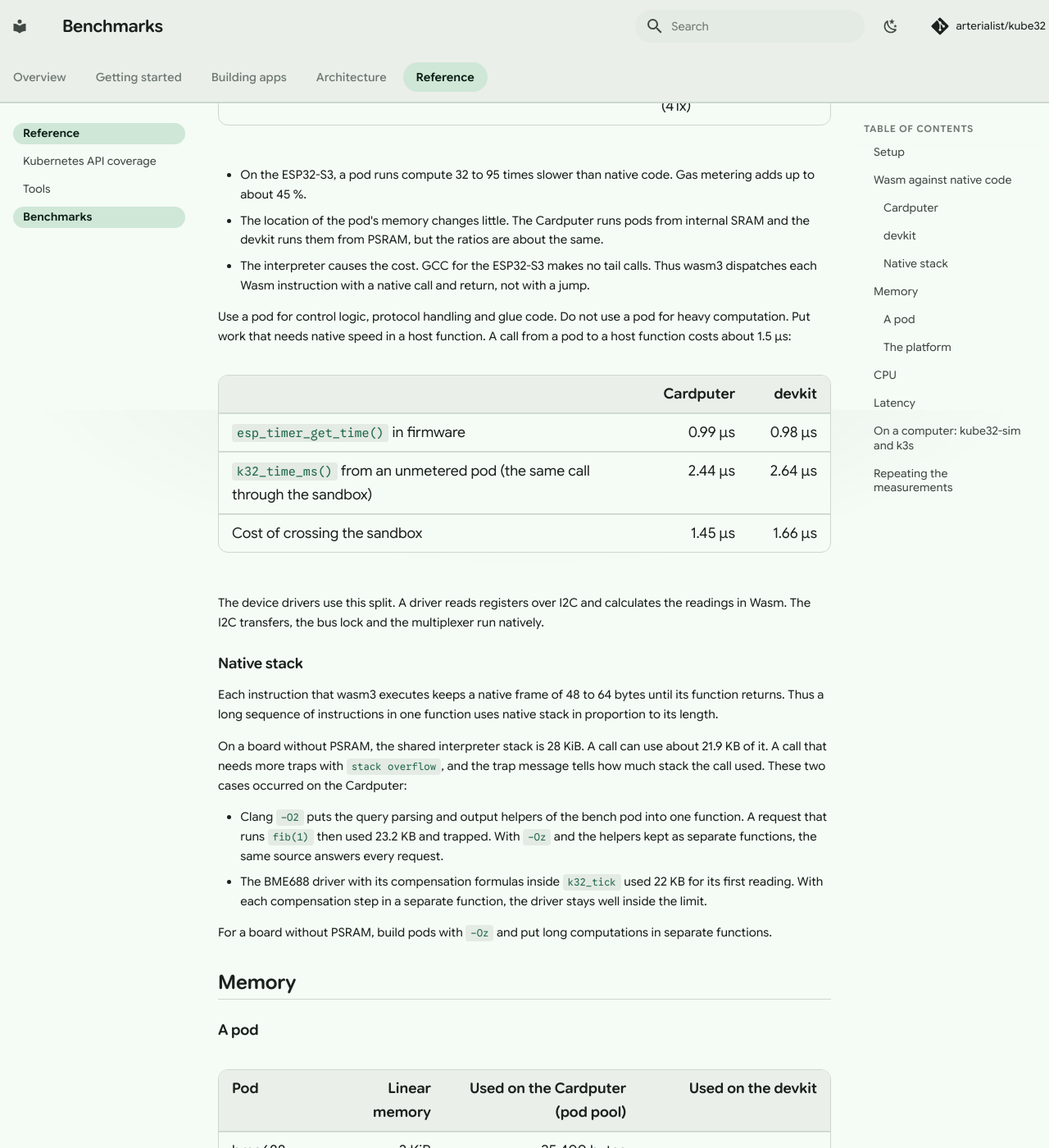
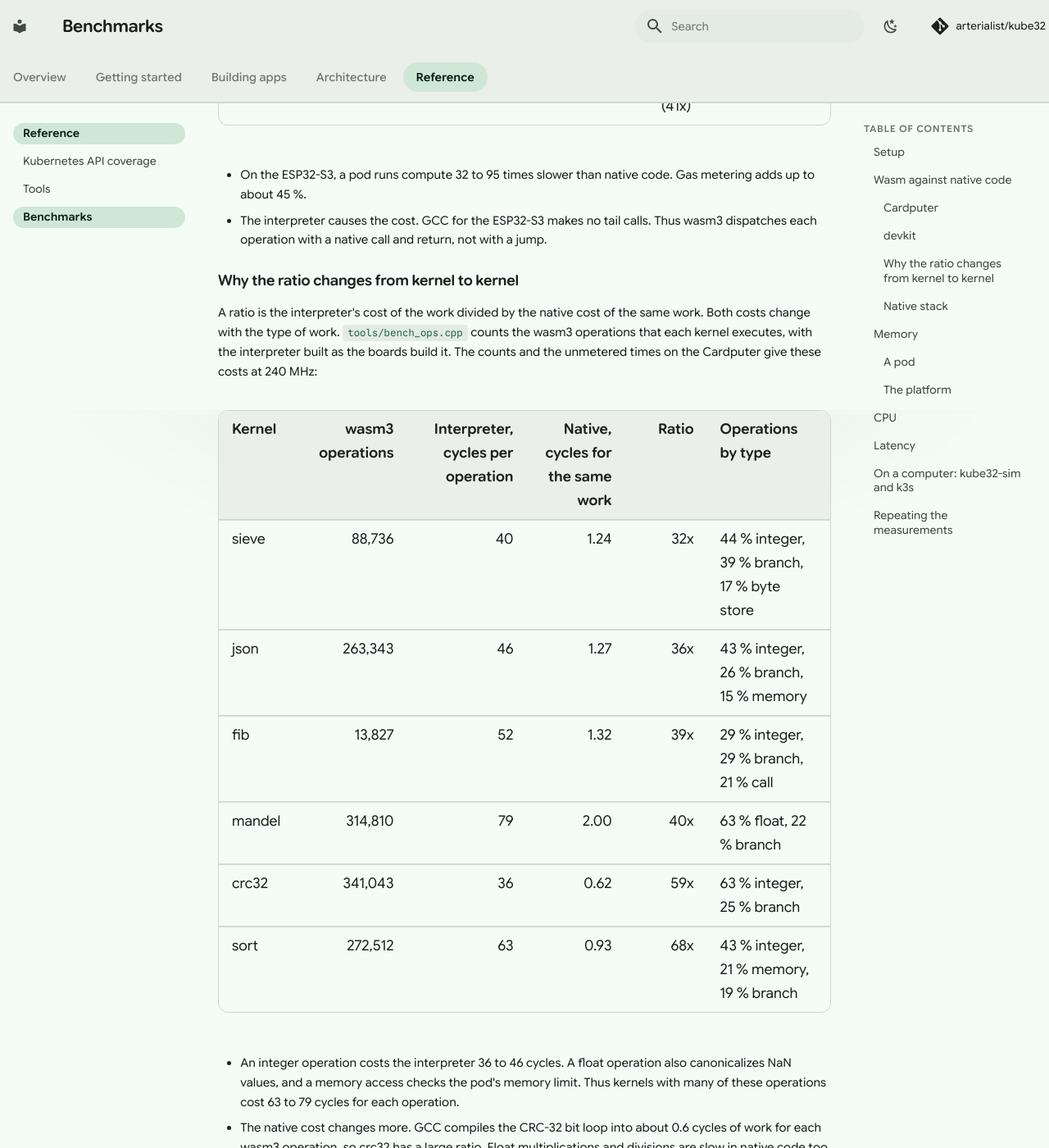
Before and after one commit to arterialist/kube32, an MkDocs documentation site: the page built from docs/benchmarks.md, in a window 1280 px wide and 1400 px high, scrolled down 2200 px. Shown: the whole window at 82% size. Built offline with MkDocs 1.6.1 and Material for MkDocs 9.7.7, drawn with Linux system fonts in a browser that asks for light colours; comment, search, counter and statistics services are not loaded; some of the changed text lies outside the part shown.

Commit message:
docs(bench): explain why the ratio to native code changes
The benchmarks page gives each kernel's wasm3 operations, the
interpreter's cycles per operation and the native cycles for the same
work on the Cardputer: 36 to 46 cycles for integer operations and 63 to
79 for float and memory operations against 0.6 to 2 cycles natively. It
gives the cost of a gas check, and the devkit's 10 to 40 % more cycles
per operation from PSRAM, which replaces the claim that the memory's
location changes little.

````diff
--- a/docs/benchmarks.md
+++ b/docs/benchmarks.md
@@ -42,8 +42,25 @@ A metered pod has the default execution budget, so gas accounting is on. An unme
 | json: 200 small JSON records (text) | 1,752 µs | 71,822 µs (41x) | 64,361 µs (37x) |
 
 - On the ESP32-S3, a pod runs compute 32 to 95 times slower than native code. Gas metering adds up to about 45 %.
-- The location of the pod's memory changes little. The Cardputer runs pods from internal SRAM and the devkit runs them from PSRAM, but the ratios are about the same.
-- The interpreter causes the cost. GCC for the ESP32-S3 makes no tail calls. Thus wasm3 dispatches each Wasm instruction with a native call and return, not with a jump.
+- The interpreter causes the cost. GCC for the ESP32-S3 makes no tail calls. Thus wasm3 dispatches each operation with a native call and return, not with a jump.
+
+### Why the ratio changes from kernel to kernel
+
+A ratio is the interpreter's cost of the work divided by the native cost of the same work. Both costs change with the type of work. `tools/bench_ops.cpp` counts the wasm3 operations that each kernel executes, with the interpreter built as the boards build it. The counts and the unmetered times on the Cardputer give these costs at 240 MHz:
+
+| Kernel | wasm3 operations | Interpreter, cycles per operation | Native, cycles for the same work | Ratio | Operations by type |
+| --- | ---: | ---: | ---: | ---: | --- |
+| sieve | 88,736 | 40 | 1.24 | 32x | 44 % integer, 39 % branch, 17 % byte store |
+| json | 263,343 | 46 | 1.27 | 36x | 43 % integer, 26 % branch, 15 % memory |
+| fib | 13,827 | 52 | 1.32 | 39x | 29 % integer, 29 % branch, 21 % call |
+| mandel | 314,810 | 79 | 2.00 | 40x | 63 % float, 22 % branch |
+| crc32 | 341,043 | 36 | 0.62 | 59x | 63 % integer, 25 % branch |
+| sort | 272,512 | 63 | 0.93 | 68x | 43 % integer, 21 % memory, 19 % branch |
+
+- An integer operation costs the interpreter 36 to 46 cycles. A float operation also canonicalizes NaN values, and a memory access checks the pod's memory limit. Thus kernels with many of these operations cost 63 to 79 cycles for each operation.
+- The native cost changes more. GCC compiles the CRC-32 bit loop into about 0.6 cycles of work for each wasm3 operation, so crc32 has a large ratio. Float multiplications and divisions are slow in native code too, so mandel has a smaller ratio than its interpreter cost suggests.
+- A gas check (`op_UseGas`) costs 46 to 77 cycles on the Cardputer. Metering adds one check for each straight sequence of code. It adds 41 to 46 % to fib, crc32, sieve and json, which have short sequences of cheap operations. It adds about 20 % to sort and mandel.
+- The devkit runs pods from PSRAM and uses 44 to 88 cycles for each operation, 10 to 40 % more than the Cardputer. Thus its ratios are higher for the integer kernels (crc32 81x, sort 80x).
 
 Use a pod for control logic, protocol handling and glue code. Do not use a pod for heavy computation. Put work that needs native speed in a host function. A call from a pod to a host function costs about 1.5 µs:
 
@@ -166,6 +183,14 @@ curl -H 'X-Kube32-Pod: default/bench' 'http://<node address>:7000/run?k=crc32&n=
 curl -H 'X-Kube32-Pod: default/bench' 'http://<node address>:7000/hostcall?n=100000'
 ```
 
+To count the wasm3 operations that each kernel executes, on the host:
+
+```sh
+make -C apps/bench ops
+cmake --build build --target bench_ops
+build/bench_ops apps/bench/build/ops.wasm
+```
+
 For an unmetered pod, do these steps:
 
 1. Add `--dry-run` to the `kube32-cli deploy` command and keep the manifest that it prints.
````
Also changed, not shown: CHANGELOG.md (+2 -0 lines).
